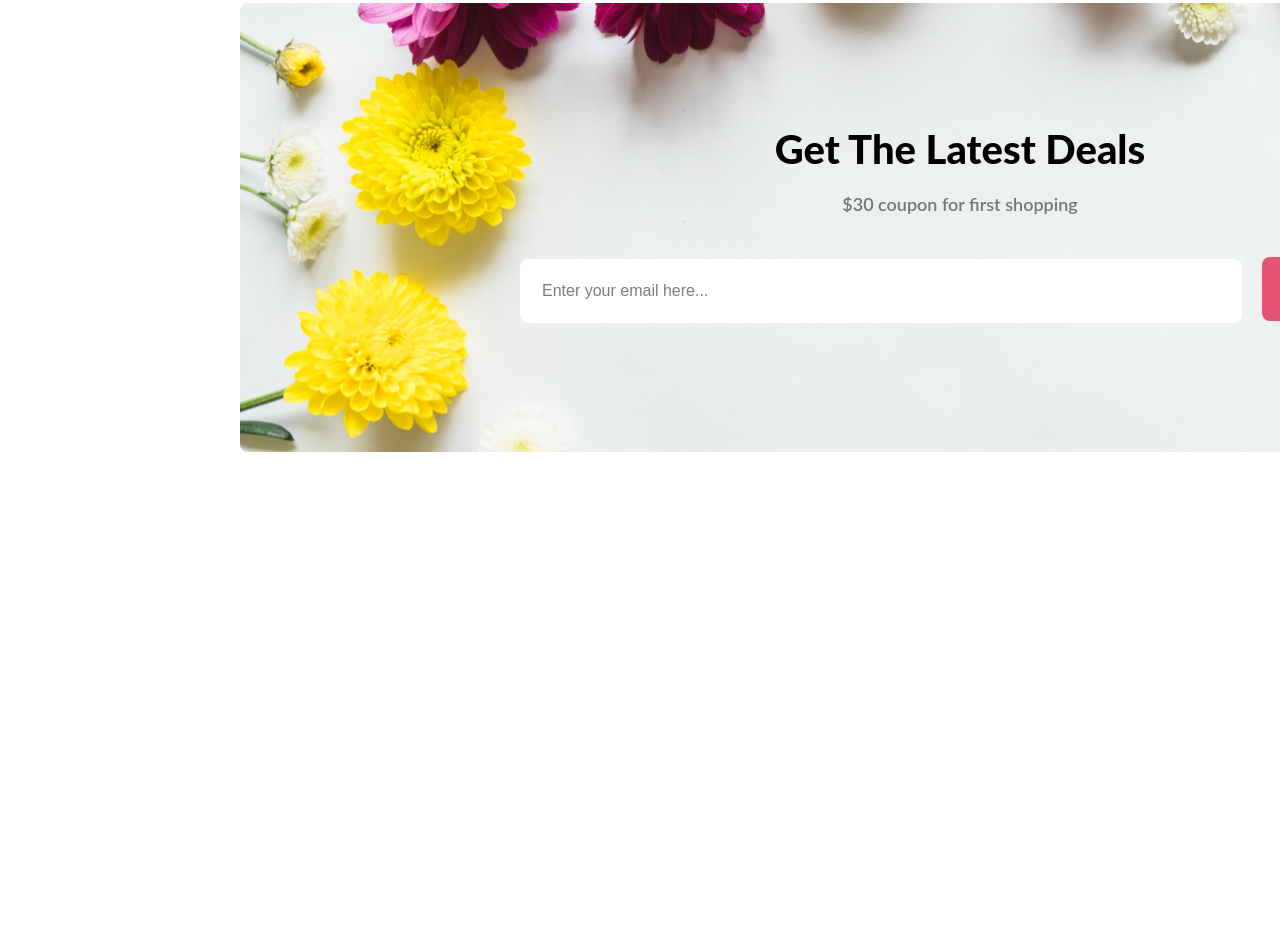
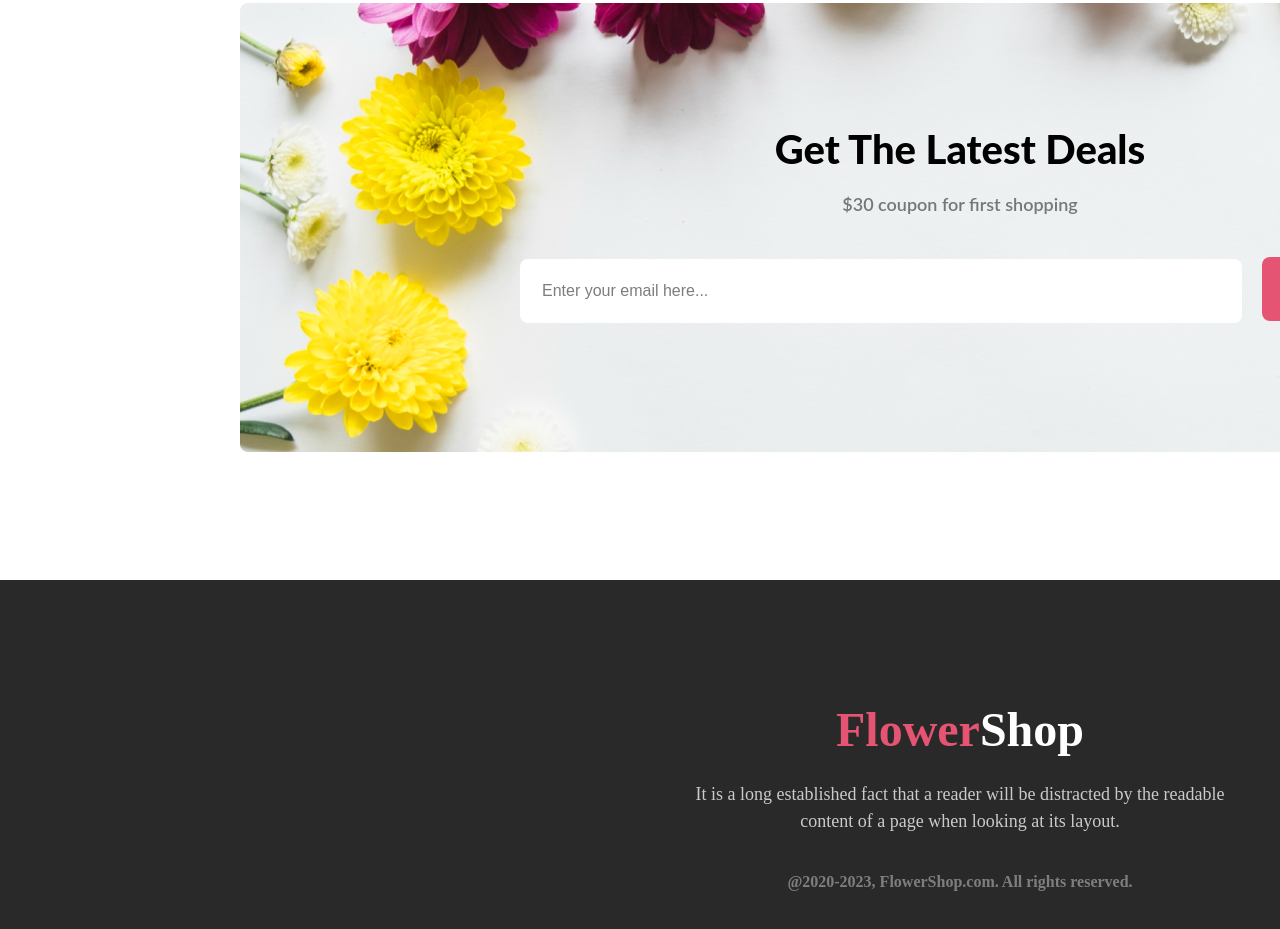
Before and after one commit to imran0221/flower-shop-assignment, a plain HTML site: page index.html in a window 1280 px wide. Shown: the part 2371-3300 px from the top of the page. Before the commit the page ends 2823 px from the top, so only its background shows below. Drawn offline with Linux system fonts and the light colour scheme.

Commit message:
complete footer section

```diff
--- a/index.html
+++ b/index.html
@@ -70,12 +70,16 @@
      </section>
 
     </main>
+
     <footer>
-        <section>
+        <section class="footer">
+            <div class="footer-text">
+                <h1><span>Flower</span><span class="for-color">Shop</span></h1>
+                <p>It is a long established fact that a reader will be distracted by the readable<br> content of a page when looking at its layout.</p>
+                <h6>@2020-2023, FlowerShop.com. All rights reserved. <h6>
+            </div>
+        </section>
+    </footer>
 
-        </section>
-
-
-    </footer>
 </body>
 </html>
--- a/style.css
+++ b/style.css
@@ -212,3 +212,40 @@ span{
     margin-right: 16px;
 
 }
+
+/*footer*/
+.footer{
+    width: 1920px;
+    height: 449px;
+    background: #2a2929;
+    margin-top: 128px;
+}
+.footer-text{
+    color: white;
+    text-align: center;
+    padding-top: 122px;
+}
+.footer-text h1{
+    font-size: 48px;
+    font-weight: 800;
+
+}
+.for-color{
+    color: white;
+
+}
+.footer-text p{
+    height: 60px;
+
+
+    color: rgba(219, 219, 219, 0.9);;
+    font-size: 18px;
+    line-height: 27px;
+    padding-top: 24px;
+    padding-bottom: 32px;
+
+}
+.footer-text h6{
+    color: rgba(255, 255, 255, 0.40);
+    font-size: 16px;
+}
```
